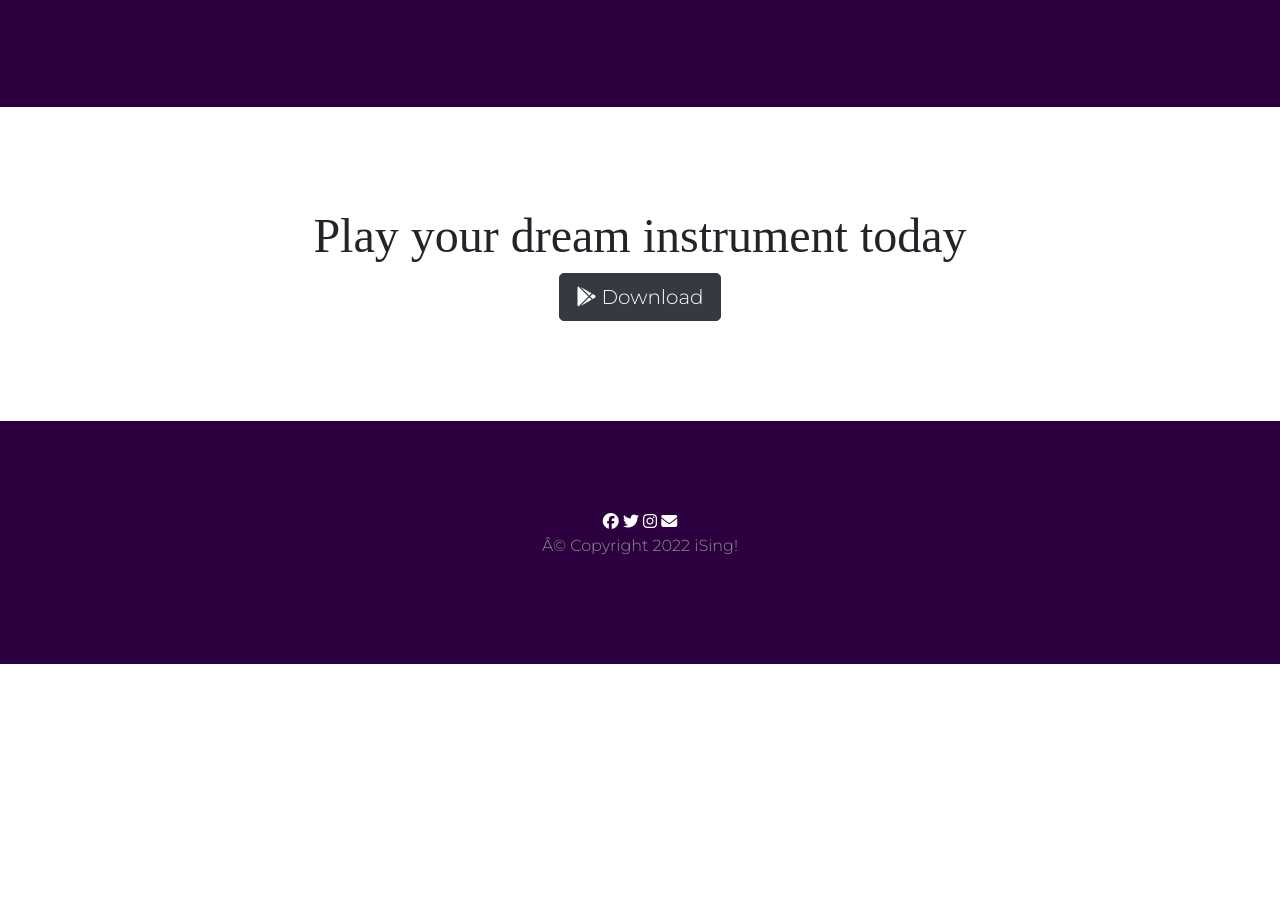
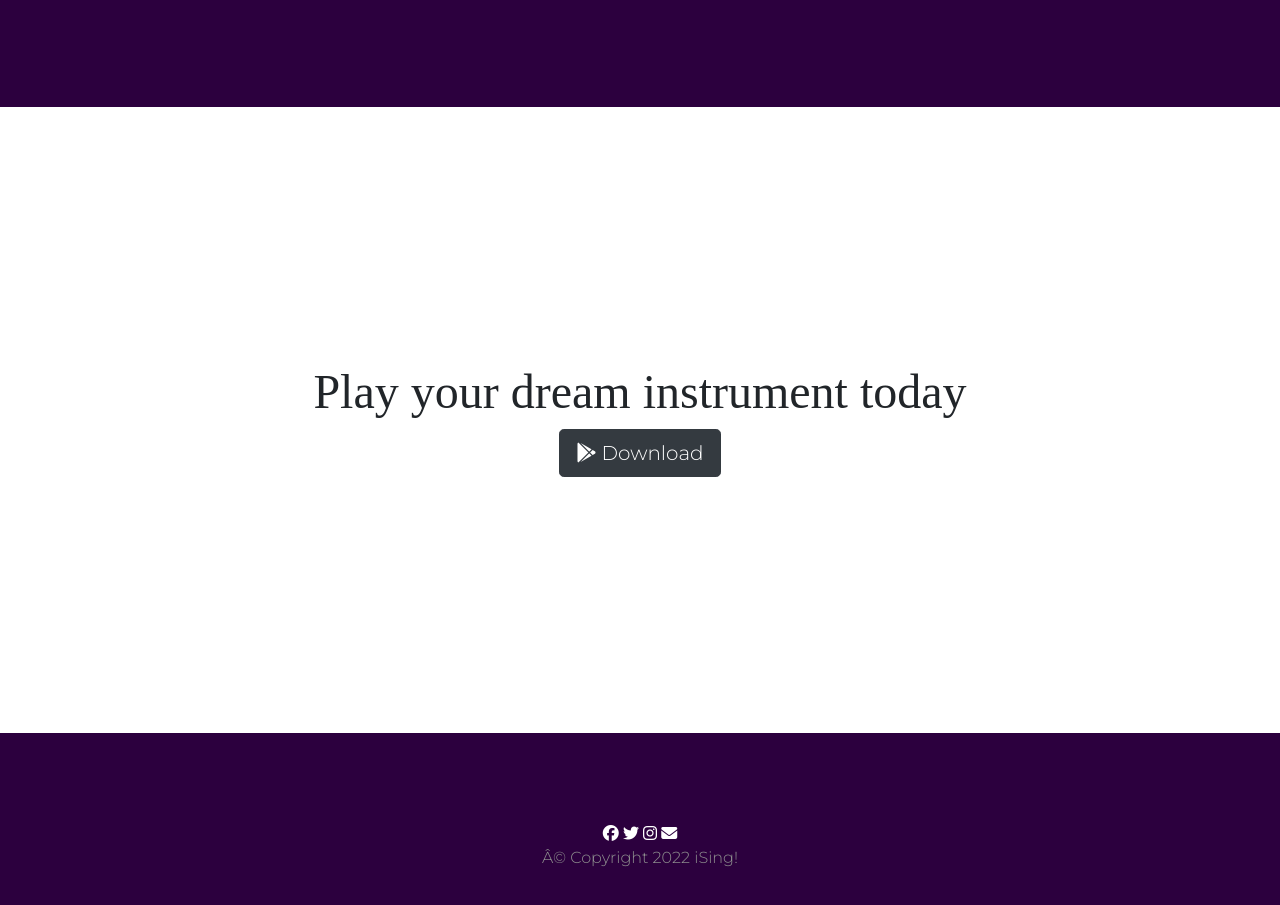
Before and after one commit to 19992018/ising-web-version-one, a plain HTML site: page index.html in a window 1280 px wide. Shown: the part 1544-2449 px from the top of the page. Before the commit the page ends 2208 px from the top, so only its background shows below. Drawn offline with nearby package versions, Linux system fonts and the light colour scheme.

Commit message:
adjusted laptop interface cta section

```diff
--- a/css/styles.css
+++ b/css/styles.css
@@ -254,8 +254,9 @@ margin: 20px 20px 50px;
   /* background-color: #2C003E; */
   /* color: #fff; */
 
-  padding: 100px;
-  height: 100%;
+
+  padding: 20% 15%;
+  /* height: 100%; */
 
 }
 
@@ -351,14 +352,6 @@ margin: 20px 20px 50px;
 
   /* .target-height{
     height: 600px;
-  } */
-
-
-
-
-
-
-
-
+  } *
 
 }
```
Also changed, not shown: index.html (+1 -1 lines).
